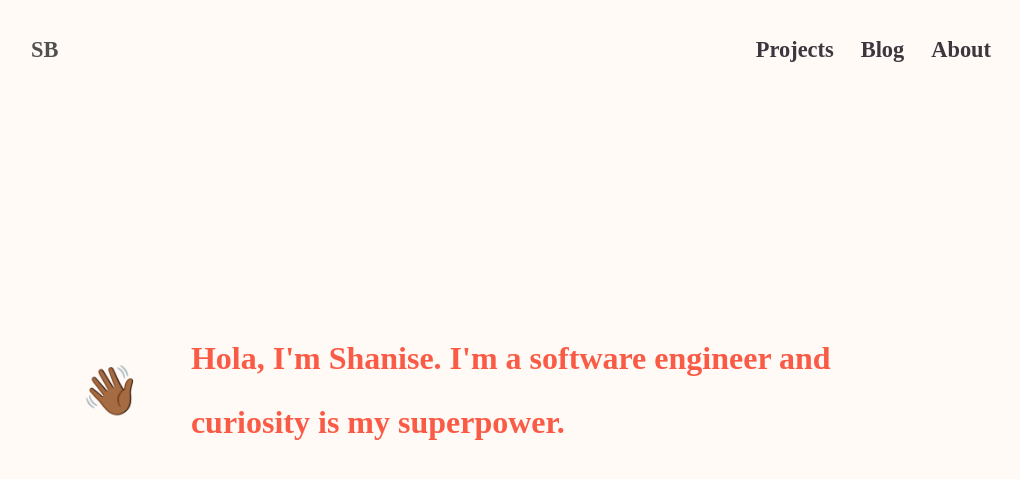
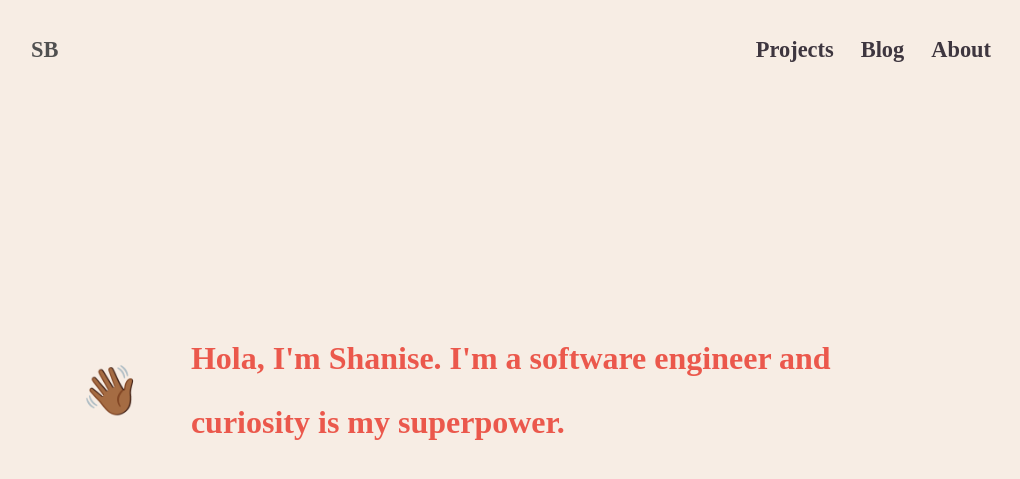
Before and after one commit to shanisebarona/shanisebarona.github.io, a Jekyll site: the page built from index.html, in a window 1280 px wide. Shown: the top 479 px of the page, without its empty margins (129-1149 px from the left). Built offline with Jekyll 4.4.1, drawn with Linux system fonts in a browser that asks for light colours; some web fonts are replaced.

```diff
--- a/_config.yml
+++ b/_config.yml
@@ -6,6 +6,8 @@ author:
   name: Shanise Barona
   email: hi@shanisebarona.com
 
+repository: shanisebarona/shanisebarona.github.io
+
 title: Shanise Barona
-description: "Software Engineer."
+description: "Personal site of software engineer Shanise Barona."
 twitter: "@shanisebarona"
--- /dev/null
+++ b/_includes/meta.html
@@ -0,0 +1,20 @@
+<meta http-equiv="X-UA-Compatible" content="IE=edge">
+    <title>{% if page.title != 'Shanise Barona' %}{{ page.title }} | Shanise Barona {% else %}Shanise Barona{% endif %}</title>
+
+    <meta name="description" content="{% if page.layout != 'default' %}{{page.title}} | Shanise Barona | {% endif %}{{ site.description }}">
+    <meta name="viewport" content="width=device-width, initial-scale=1">
+    <meta name="twitter:site" content="{{site.twitter}}" />
+    <meta property="og:site_name" content="{{site.title}}" />
+    <meta name="twitter:url" content="{{site.url}}{{page.url}}" />
+    <meta property="og:url" content="{{site.url}}{{page.url}}" />
+    <meta name="twitter:title" content="{{page.title}}" />
+    <meta property="og:title" content="{{page.title}}" />
+    <meta name="twitter:description" content="{% if page.description %}{{ page.description | truncatewords: 30 }}{% elsif page.excerpt %}{{page.excerpt | strip_html | strip_newlines | truncatewords: 30}}{% else %}{{ site.description }}{% endif %}" />
+    <meta property="og:description" content="{% if page.description %}{{ page.description | truncatewords: 30 }}{% elsif page.excerpt %}{{page.excerpt | strip_html | strip_newlines |  truncatewords: 30}}{% else %}{{ site.description }}{% endif %}" />
+    <meta name="twitter:image" content="{% if page.image %}https:{{site.assets}}{{page.image}}{% else %}https:{{site.image}}{% endif %}" />
+    <meta name="st:image" content="{% if page.image %}https:{{site.assets}}{{page.image}}{% else %}https:{{site.image}}{% endif %}" />
+    <meta property="og:image" content="{% if page.image %}https:{{site.assets}}{{page.image}}{% else %}https:{{site.image}}{% endif %}" />
+    <meta name="twitter:card" content="summary" />
+    <meta property="og:type" content="blog" />
+    <meta property="article:published_time" content="{{page.date}}" />
+    <meta property="article:author" content="Shanise Barona"/>
--- a/_layouts/default.html
+++ b/_layouts/default.html
@@ -3,6 +3,7 @@
 
   <head>
     <meta charset="utf-8">
+    {% include meta.html %}
     <title>{{ page.title }}</title>
     <link rel="stylesheet" href="/styles.css">
     {% if site.tags != "" %}
--- a/styles.css
+++ b/styles.css
@@ -10,7 +10,7 @@ body {
   font-size: 18px;
   color: #3E363F;
   font-family: 'Montserrat', sans-serif;
-  background-color: rgba(255, 243, 231, .4);
+  background-color: rgba(245, 231, 218, 0.712);
 }
 .wrapper {
     margin: 0 auto;
@@ -22,7 +22,7 @@ body {
 }
 
 a {
-  color: rgba(250, 91, 70);
+  color: rgba(234, 80, 67, 0.95);
   text-decoration: none;
 }
 
@@ -61,7 +61,7 @@ nav {
 }
 
 .nav-links a:hover, .name a:hover  {
-  color: rgba(250, 91, 70);
+  color: rgba(234, 80, 67, 0.95);
 }
 
 .name {
@@ -87,7 +87,7 @@ nav {
   padding: 0 50px;
   line-height: 2;
   font-family: 'DM Serif Text', serif;
-  color: rgba(250, 91, 70);
+  color: rgba(234, 80, 67, 0.95);
   font-weight: bold;
 }
 
@@ -164,28 +164,28 @@ h2 {
 
   /* POST STYLING */
   .post-url:hover {
-    color: #FFAF8A;
+    color: rgba(234, 80, 67, 0.95);
   }
 
   .post-category {
     border-bottom-width: 2px;
     border-bottom-style: solid;
-    border-bottom-color: #FFAF8A;
+    border-bottom-color: rgba(234, 80, 67, 0.95);
     font-weight: 600;
-    color: #809BCE
+    color: rgba(234, 80, 67, 0.95);
   }
 
   .post-category:hover {
     border-bottom-width: 2px;
     border-bottom-style: solid;
-    border-bottom-color: #809BCE;
+    border-bottom-color:rgba(234, 80, 67, 0.95);
     font-weight: 600;
   }
 
   .post-category:active {
     border-bottom-width: 2px;
     border-bottom-style: solid;
-    border-bottom-color: #809BCE;
+    border-bottom-color: rgba(234, 80, 67, 0.95);
     font-weight: 600;
   }
 
```
Also changed, not shown: 1 other file.
